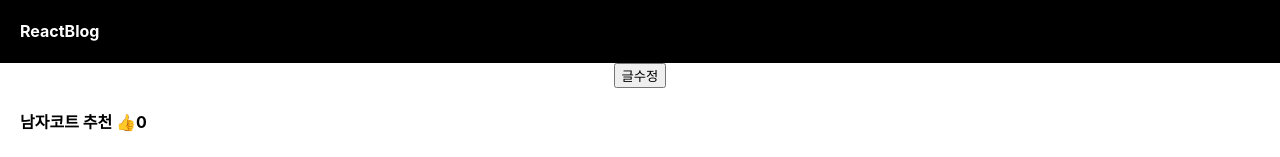
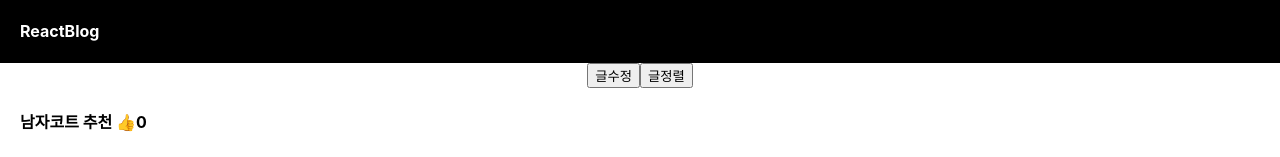
Before and after one commit to yiseul-kim/react2, a React (Create React App) app: page / in a window 1280 px wide. Shown: the top 157 px of the page. Built offline with nearby package versions, Linux system fonts and the light colour scheme.

Commit message:
버튼에 기능개발을 해보자 & 리액트 state 변경하는 법 - 숙제

```diff
--- a/src/App.js
+++ b/src/App.js
@@ -18,6 +18,7 @@ function App() {
 
       // 숙제 버튼 누르면 글제목 가나다순 정렬 기능 만들기
 
+
     <div className="App">
 
       <div className="black-nav">
@@ -29,6 +30,12 @@ function App() {
         copy[0] = '여자코트 추천';
         글제목변경(copy);
       }}>글수정</button>
+
+      <button onClick={()=>{
+        let copy = [...글제목];
+        copy.sort();
+        글제목변경(copy);
+      }}>글정렬</button>
 
       <div className="list">
 
```
